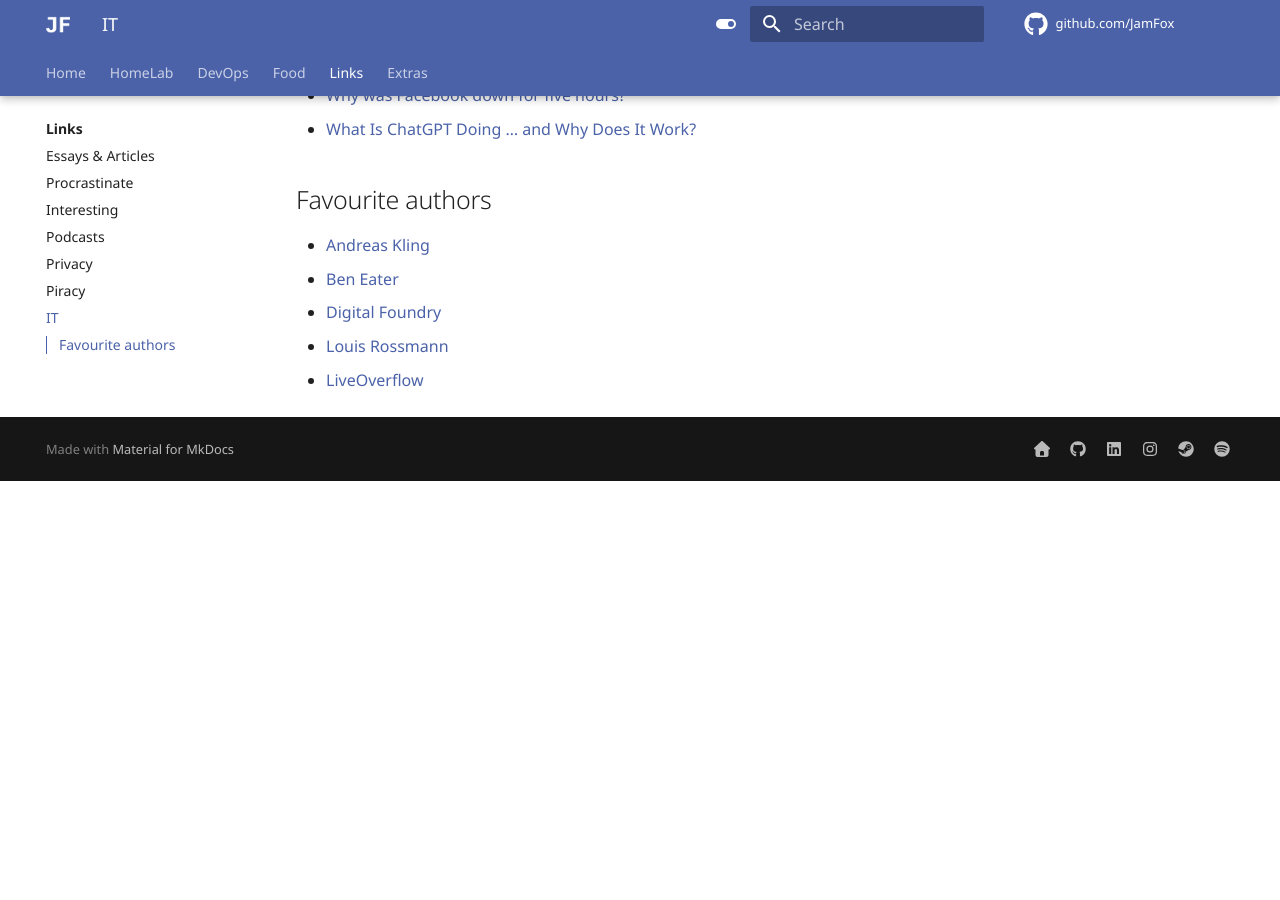
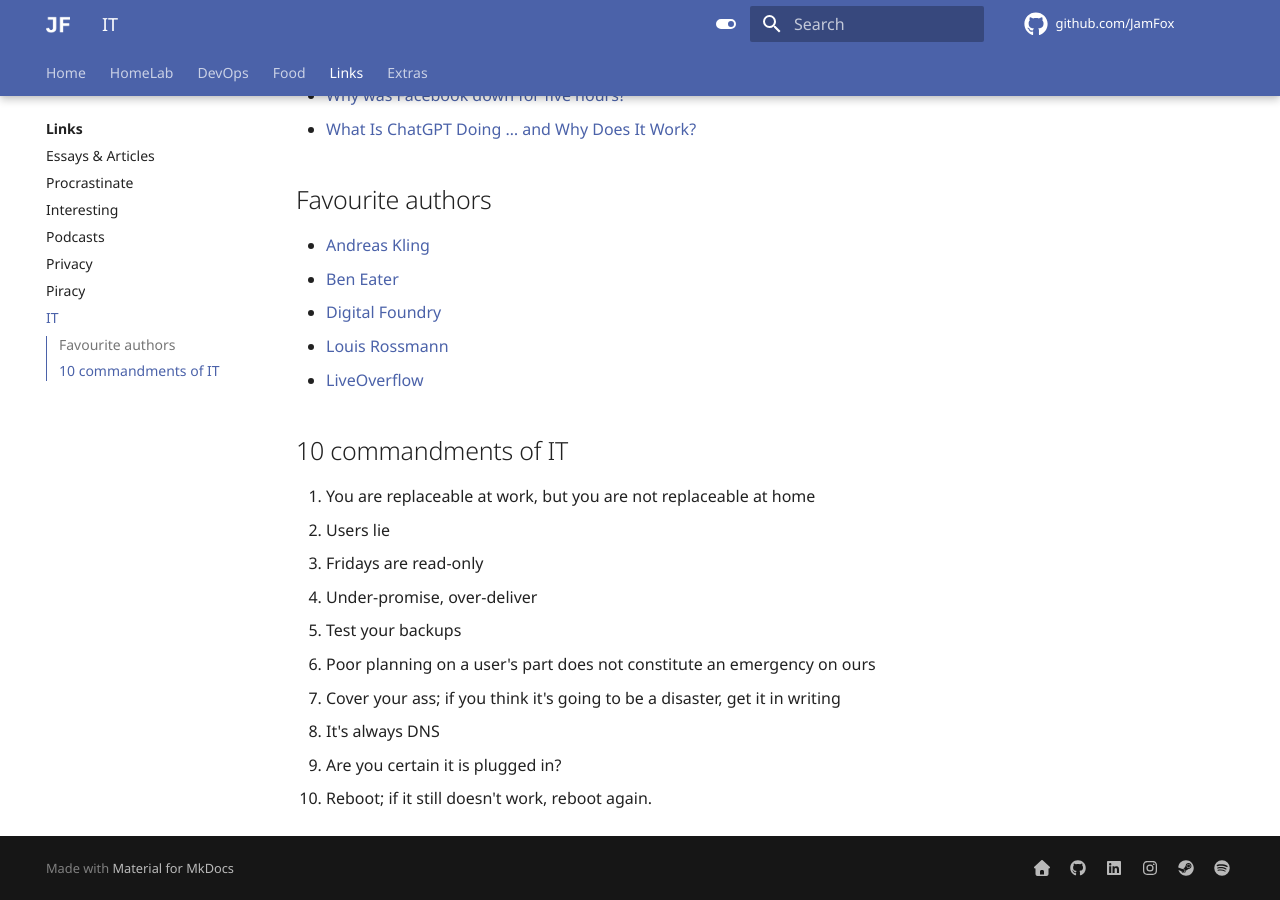
Before and after one commit to JamFox/docs.jamfox.dev, an MkDocs documentation site: the page built from docs/content/links/it.md, in a window 1280 px wide and 900 px high, scrolled down 1522 px. Built offline with MkDocs 1.6.1 and Material for MkDocs 9.7.7, drawn with Linux system fonts in a browser that asks for light colours; comment, search, counter and statistics services are not loaded; before the commit the page ends 2003 px from its top, so only the background shows below that.

Commit message:
it: commandments

```diff
--- a/docs/content/links/it.md
+++ b/docs/content/links/it.md
@@ -53,3 +53,16 @@ title: "IT"
 - [Digital Foundry](https://www.youtube.com/user/DigitalFoundry)
 - [Louis Rossmann](https://www.youtube.com/@rossmanngroup)
 - [LiveOverflow](https://www.youtube.com/@LiveOverflow)
+
+## 10 commandments of IT
+
+1. You are replaceable at work, but you are not replaceable at home
+2. Users lie
+3. Fridays are read-only
+4. Under-promise, over-deliver
+5. Test your backups
+6. Poor planning on a user's part does not constitute an emergency on ours
+7. Cover your ass; if you think it's going to be a disaster, get it in writing
+8. It's always DNS
+9. Are you certain it is plugged in?
+10. Reboot; if it still doesn't work, reboot again.
```
